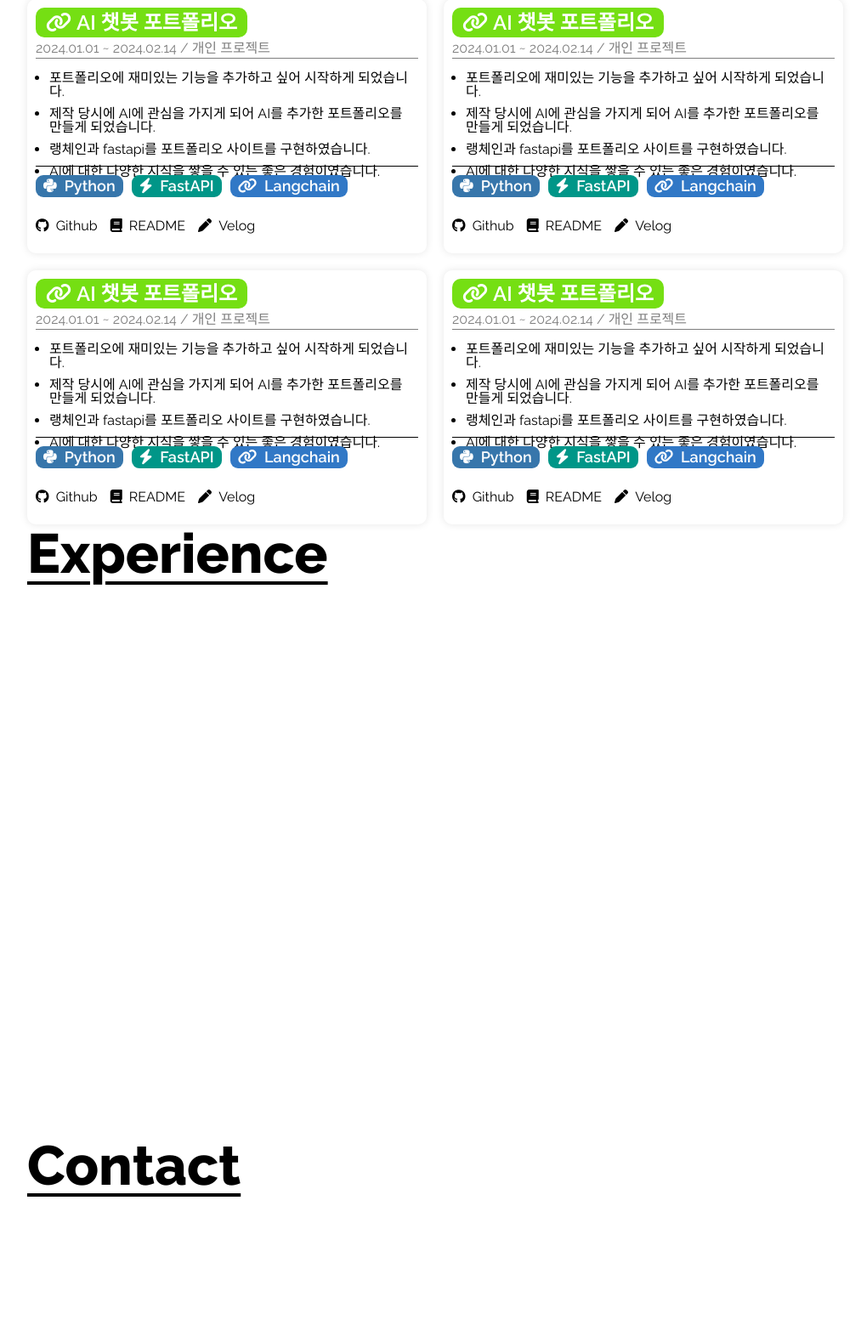
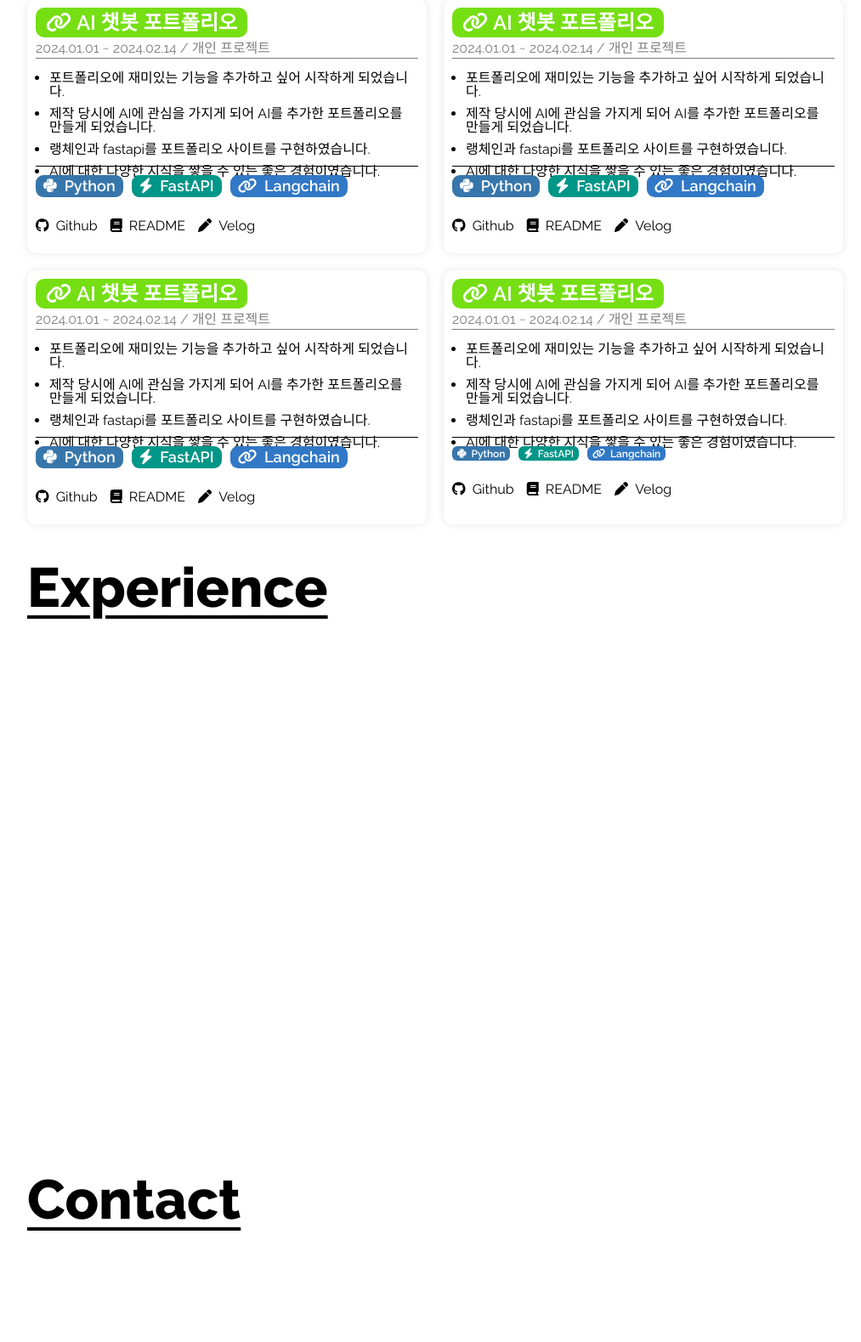
Before and after one commit to dellyu03/My-AI-portfolio, a FastAPI app: page / in a window 1280 px wide. Shown: the part 3041-4620 px from the top of the page at 85% size, without its empty margins (96-1109 px from the left). Before the commit the page ends 4449 px from the top, so only its background shows below. Run offline with FastAPI, Linux system fonts and the light colour scheme; some libraries are stand-ins or nearby versions.

Commit message:
chore: clean-up codes

```diff
--- a/static/CSS/project.css
+++ b/static/CSS/project.css
@@ -1,3 +1,7 @@
+#project {
+    margin-bottom: 30vh;
+}
+
 .project-container {
     width: 75vw;
     height: 75vh;
@@ -70,3 +74,7 @@
     margin-right: 15px;
     margin-top: 25px;
 }
+
+.project_stack {
+    font-size: 12px;
+}
--- a/static/CSS/reset.css
+++ b/static/CSS/reset.css
@@ -51,3 +51,8 @@ a {
 	text-decoration: none;
 	color: initial;
 }
+
+body {
+    font-family: "Raleway", sans-serif;
+    font-size: 16px;
+}
--- a/static/CSS/style.css
+++ b/static/CSS/style.css
@@ -14,14 +14,11 @@
 @import "./about-me.css";
 @import "./skill.css";
 @import "./project.css";
+@import "./experience.css";
 
 
 
 
-body {
-    font-family: "Raleway", sans-serif;
-    font-size: 16px;
-}
 
 
 header {
--- a/templates/index.html
+++ b/templates/index.html
@@ -205,9 +205,9 @@
                             <li class="project__content-item">AI에 대한 다양한 지식을 쌓을 수 있는 좋은 경험이였습니다.</li>
                         </ul>
                         <ul class="project__stack">
-                            <li class="project__stack-item python stack"><i class="fa-brands fa-python"></i>&nbsp;&nbsp;Python</li>
-                            <li class="project__stack-item fastapi stack"><i class="fa-solid fa-bolt"></i>&nbsp;&nbsp;FastAPI</li>
-                            <li class="project__stack-item langchain stack"><i class="fa-solid fa-link"></i>&nbsp;&nbsp;Langchain</li>
+                            <li class="project__stack-item python project_stack stack"><i class="fa-brands fa-python"></i>&nbsp;&nbsp;Python</li>
+                            <li class="project__stack-item fastapi project_stack stack"><i class="fa-solid fa-bolt"></i>&nbsp;&nbsp;FastAPI</li>
+                            <li class="project__stack-item langchain project_stack stack"><i class="fa-solid fa-link"></i>&nbsp;&nbsp;Langchain</li>
                         </ul>
                         <!-- Todo 링크 연결할것! -->
                         <ul class="project__attachment">
@@ -218,16 +218,13 @@
                     </div>
                 </div>
         </div>
+
         <div id="experience" class="section">
             <h1 class="section-title">Experience</h1>
         </div>
+
         <div id="contact" class="section">
-            <h1 class="section-title">
-                <h1 class="section-title">Contact</h1>
-                <div class="project-container">
-
-                </div>
-            </h1>
+            <h1 class="section-title">Contact</h1>
         </div>
         <button id="ai-chat-btn" class="btn">
             <p>AI Chat</p>
```
Also changed, not shown: static/CSS/contact.css (added), static/CSS/experience.css (added).
